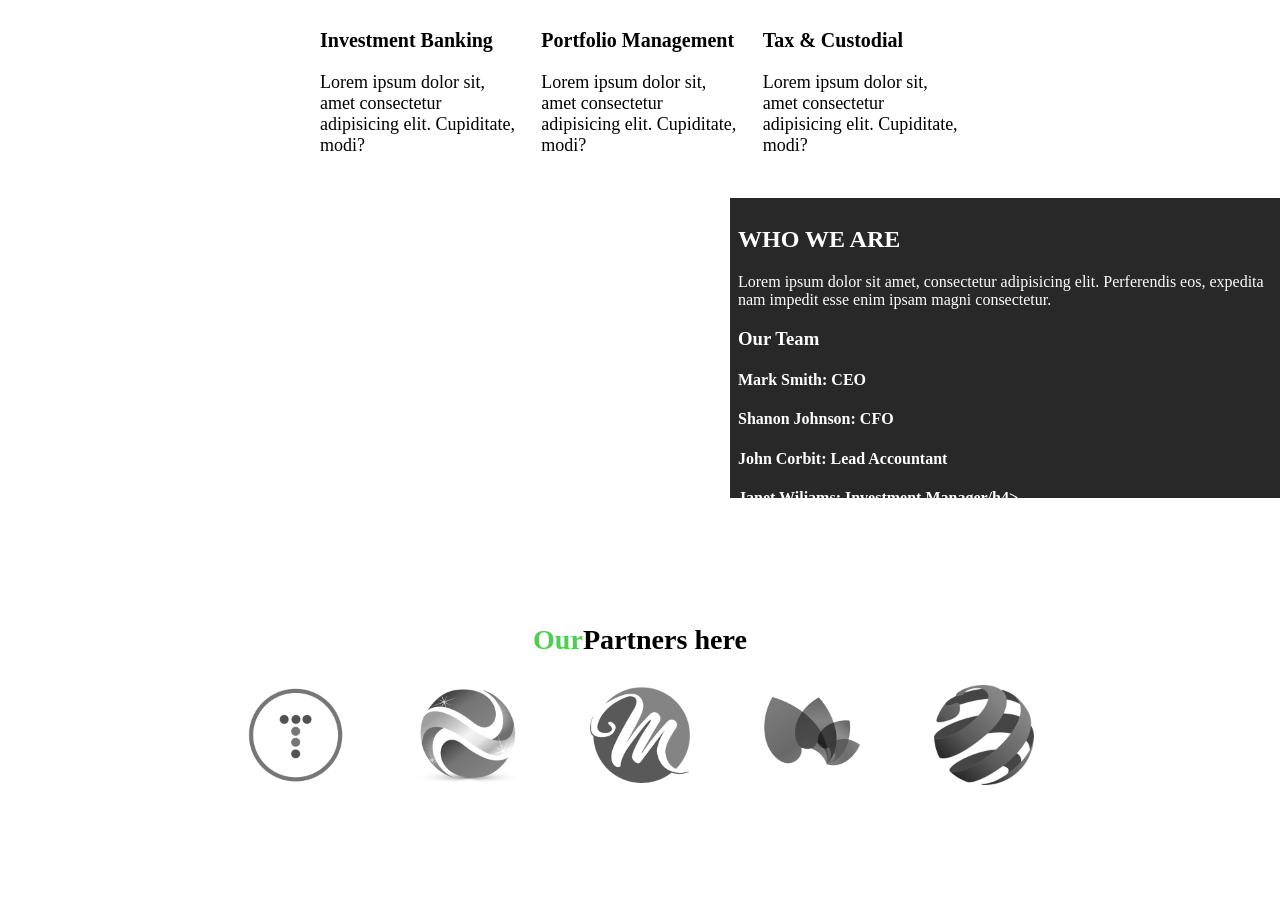
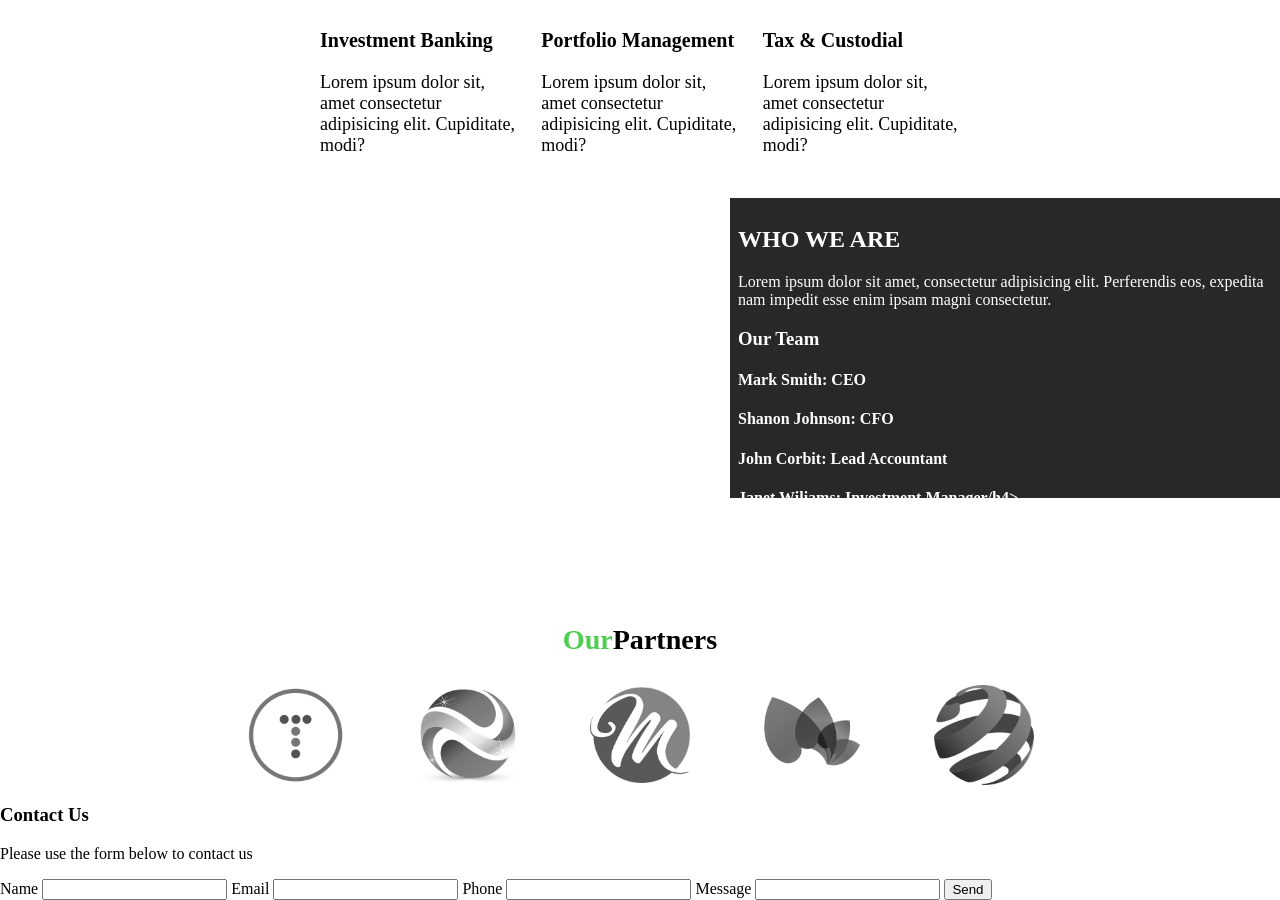
Before and after one commit to Ishahtech/3mtt-first-practice-project, a plain HTML site: page index.html in a window 1280 px wide. Shown: the part 724-1624 px from the top of the page. Before the commit the page ends 1509 px from the top, so only its background shows below. Drawn offline with Linux system fonts and the light colour scheme.

Commit message:
feat:contact section added

```diff
--- a/index.html
+++ b/index.html
@@ -68,7 +68,7 @@
 
 
       <div class="partners">
-        <h3><span>Our</span>Partners here </h3>
+        <h3><span>Our</span>Partners</h3>
         <div class="patners-logo">
           <img src="./images/logos/logo1.png" alt="">
           <img src="./images/logos/logo2.png" alt="">
@@ -77,6 +77,23 @@
           <img src="./images/logos/logo5.png" alt="">
         </div>
       </div>
+
+      <div class="contacts-ctr">
+        <h3>Contact Us</h3>
+        <p>Please use the form below to contact us</p>
+        <form action="#">
+          <label for="name">Name</label>
+          <input type="text">
+          <label for="email">Email</label>
+          <input type="email">
+          <label for="ph-number">Phone</label>
+          <input type="number">
+          <label for="">Message</label>
+          <input type="text">
+          <button>Send</button>
+        </form>
+      </div>
+
   </div>
   </main>
 
```
